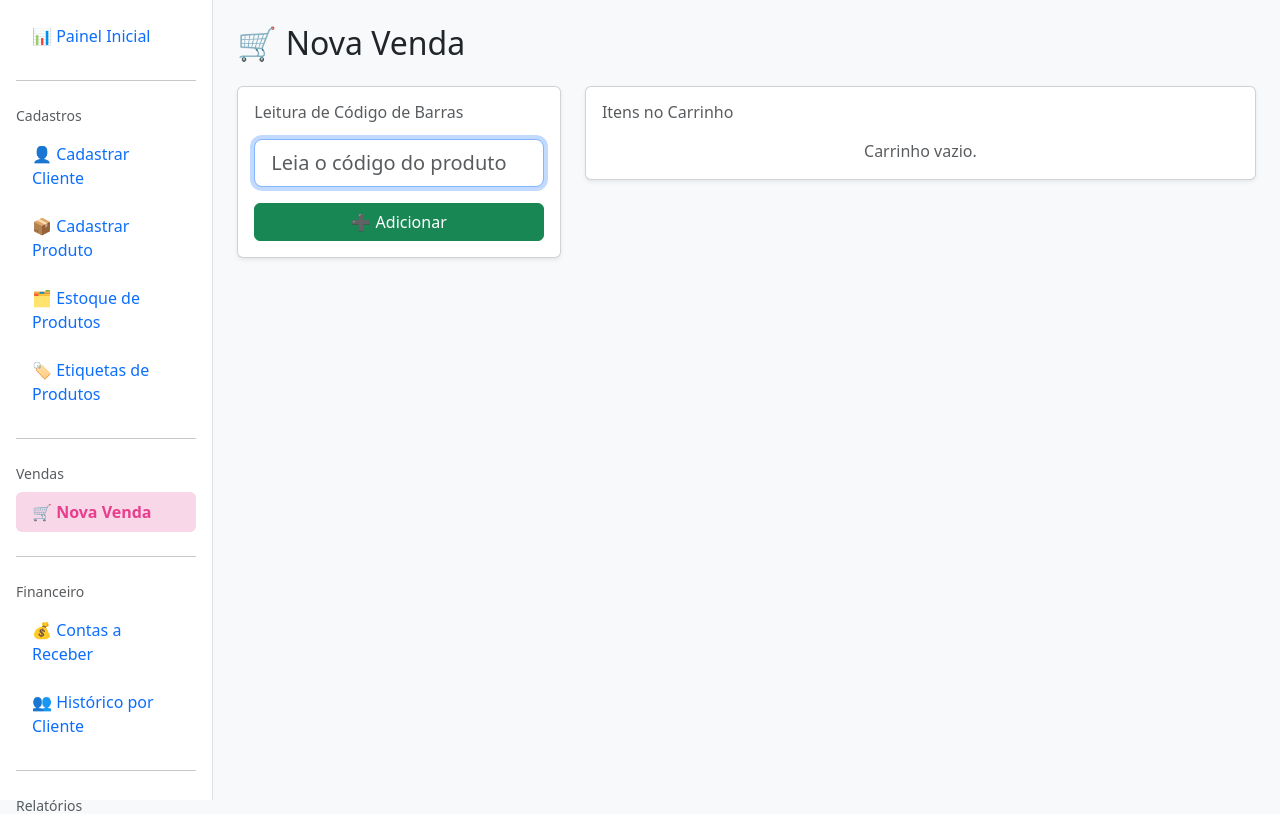
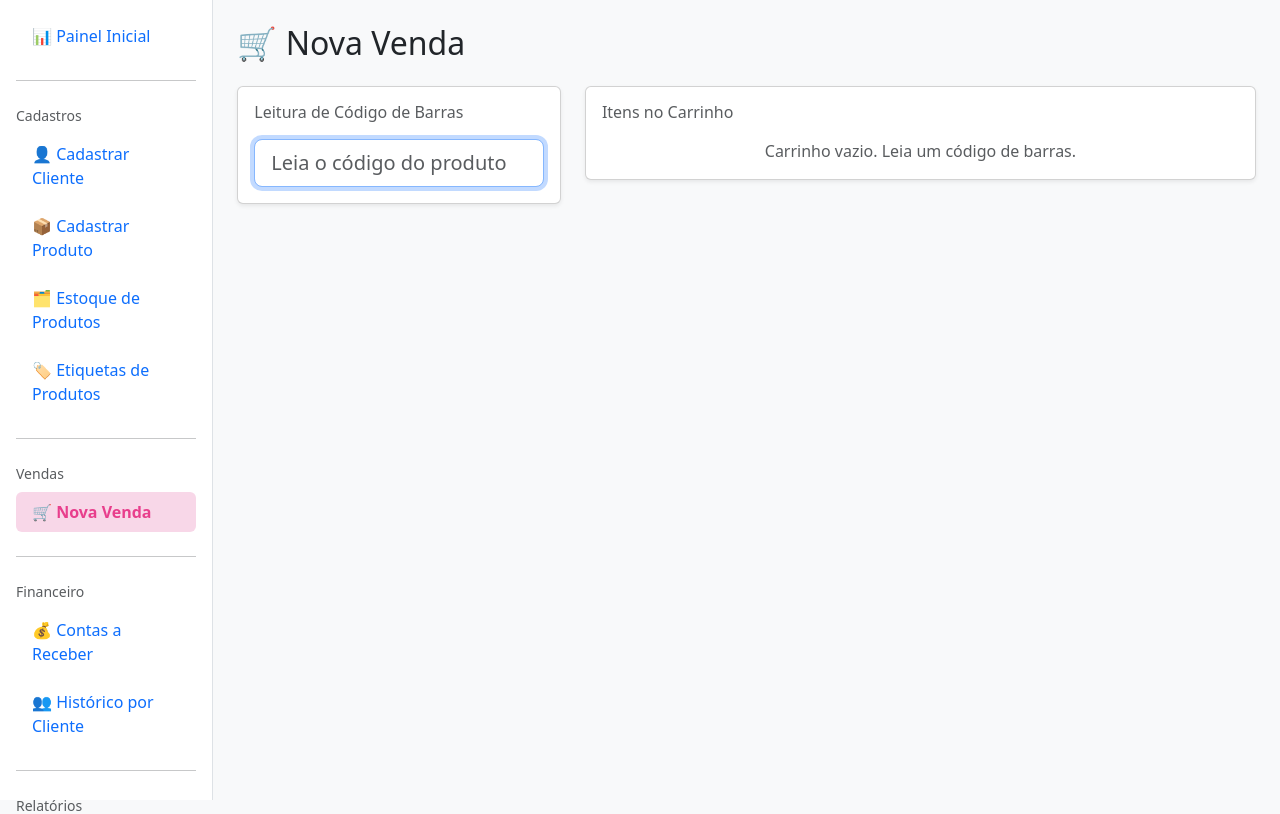
Before and after one commit to MiguelScofielD/elisemijoias, a Django app: page /vendas/nova/ in a window 1280 px wide. Shown: the part 62-876 px from the top of the page. Run offline with Django 5.2, Linux system fonts and the light colour scheme.

Commit message:
leitor funcionando

```diff
--- a/vendas/templates/vendas/nova_venda.html
+++ b/vendas/templates/vendas/nova_venda.html
@@ -7,7 +7,7 @@
 
 <div class="row">
 
-    <!-- LEITOR -->
+    <!-- LEITOR DE CÓDIGO -->
     <div class="col-md-4">
         <div class="card shadow-sm mb-4">
             <div class="card-body">
@@ -16,21 +16,29 @@
                     Leitura de Código de Barras
                 </h6>
 
+                {% if messages %}
+                    {% for message in messages %}
+                        <div class="alert alert-danger">
+                            {{ message }}
+                        </div>
+                    {% endfor %}
+                {% endif %}
+
+
+                <!-- FORMULÁRIO PDV (SEM BOTÃO) -->
                 <form method="post" action="{% url 'vendas:adicionar_codigo' %}">
                     {% csrf_token %}
 
                     <input
                         type="text"
                         name="codigo_barras"
-                        class="form-control form-control-lg mb-3"
+                        class="form-control form-control-lg"
                         placeholder="Leia o código do produto"
                         autofocus
                         onfocus="this.select();"
+                        value="{{ codigo_invalido }}"
                     >
 
-                    <button class="btn btn-success w-100">
-                        ➕ Adicionar
-                    </button>
                 </form>
 
             </div>
@@ -65,7 +73,7 @@
                             <td class="text-center">{{ item.quantidade }}</td>
                             <td class="text-end">R$ {{ item.preco }}</td>
                             <td class="text-end">
-                                R$ {{ item.preco|floatformat:2|add:item.quantidade|floatformat:2 }}
+                                R$ {{ item.preco|floatformat:2 }}
                             </td>
                             <td class="text-end">
                                 <a class="btn btn-sm btn-danger"
@@ -97,7 +105,7 @@
 
                 {% else %}
                     <p class="text-muted text-center mb-0">
-                        Carrinho vazio.
+                        Carrinho vazio. Leia um código de barras.
                     </p>
                 {% endif %}
 
@@ -107,4 +115,14 @@
 
 </div>
 
+<!-- GARANTIR FOCO APÓS REDIRECT -->
+<script>
+document.addEventListener("DOMContentLoaded", function () {
+    const campo = document.querySelector('input[name="codigo_barras"]');
+    if (campo) {
+        campo.focus();
+    }
+});
+</script>
+
 {% endblock %}
--- a/vendas/views.py
+++ b/vendas/views.py
@@ -13,35 +13,57 @@ def nova_venda(request):
     carrinho = request.session.get("carrinho", {})
     total = calcular_totais(carrinho)
 
+    codigo_invalido = request.session.pop("codigo_invalido", "")
+
     return render(
         request,
         "vendas/nova_venda.html",
         {
             "carrinho": carrinho,
-            "total": total
+            "total": total,
+            "codigo_invalido": codigo_invalido,
         }
     )
 
 
 
 def adicionar_por_codigo(request):
-    codigo = request.POST.get("codigo_barras")
+    codigo = (
+        request.POST
+        .get("codigo_barras", "")
+        .replace("\n", "")
+        .replace("\r", "")
+        .replace("\t", "")
+        .strip()
+    )
+
+    if not codigo:
+        return redirect("vendas:nova_venda")
 
     try:
         produto = Produto.objects.get(codigo_barras=codigo)
     except Produto.DoesNotExist:
+        messages.error(
+            request,
+            f"Código {codigo} não encontrado no sistema."
+        )
+
+        # 🔴 GUARDA O CÓDIGO PARA REEXIBIR
+        request.session["codigo_invalido"] = codigo
         return redirect("vendas:nova_venda")
 
+    # ✅ LIMPA SE EXISTIA ERRO ANTERIOR
+    request.session.pop("codigo_invalido", None)
+
     carrinho = request.session.get("carrinho", {})
-
-    pid = str(produto.id)  # ✅ REGRA DE OURO
+    pid = str(produto.id)
 
     if pid in carrinho:
         carrinho[pid]["quantidade"] += 1
     else:
         carrinho[pid] = {
             "produto_id": produto.id,
-            "codigo_barras": produto.codigo_barras,  # só informativo
+            "codigo_barras": produto.codigo_barras,
             "nome": produto.nome,
             "preco": float(produto.preco),
             "quantidade": 1,
@@ -51,6 +73,8 @@ def adicionar_por_codigo(request):
     request.session.modified = True
 
     return redirect("vendas:nova_venda")
+
+
 
 
 def ver_carrinho(request):
```
